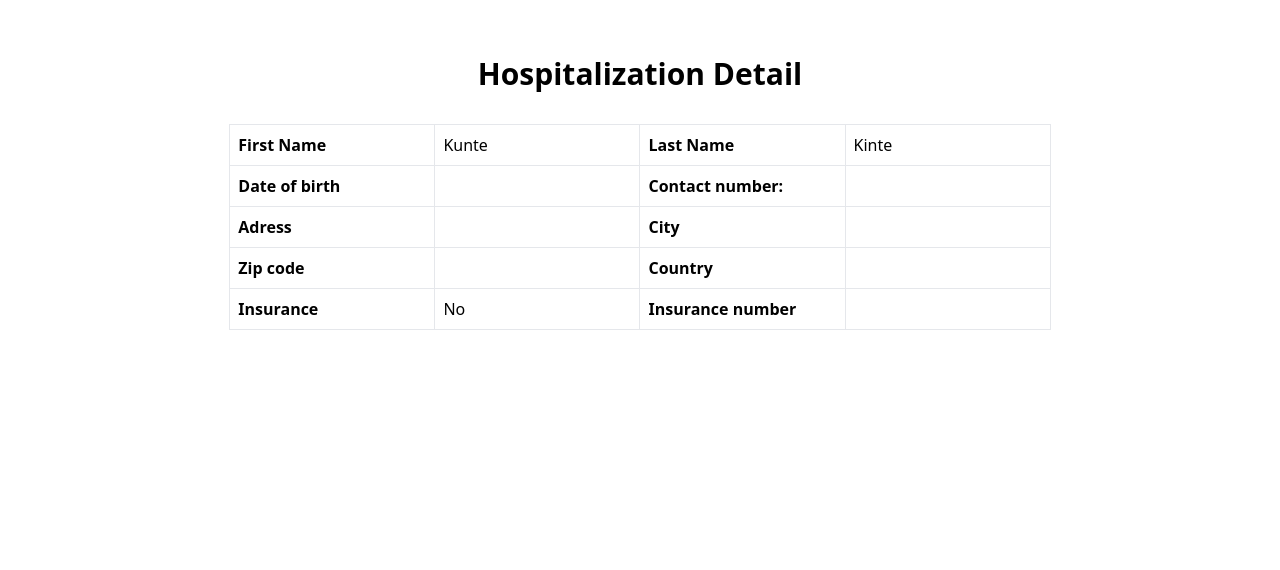
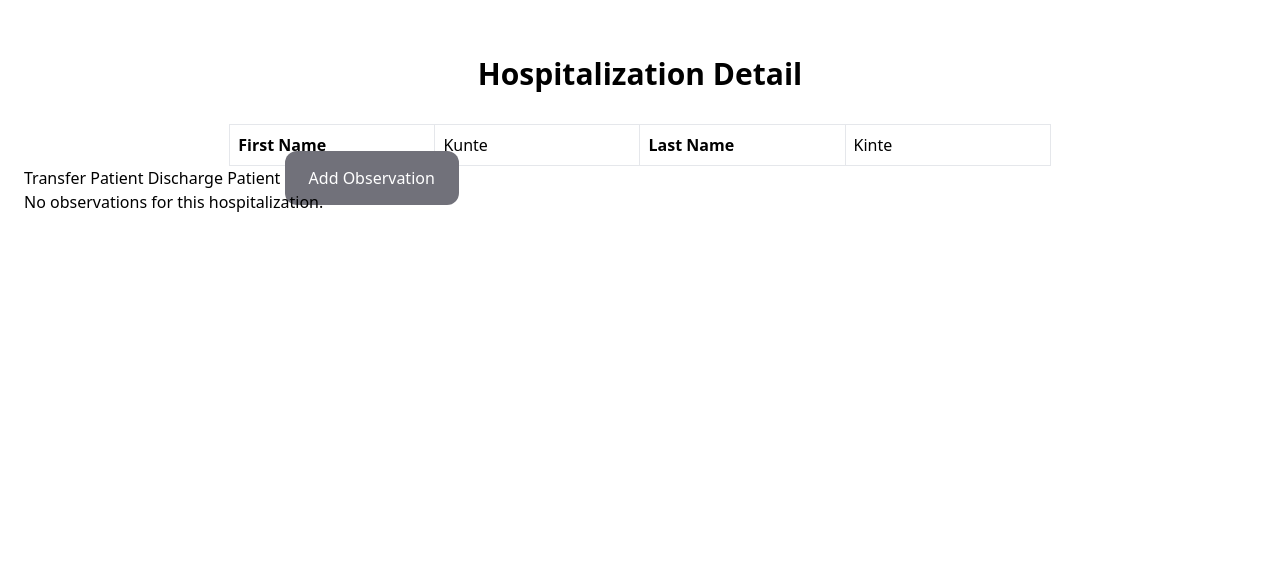
Before and after one commit to MrCzaro/Czaro_CRM, a Django app: page /department/fdb719d8-fcf5-4eb6-a79b-0c5d1c78bb74/hospitalization/ in a window 1280 px wide. Shown: the part 76-646 px from the top of the page. Run offline with Django 5.2, Linux system fonts and the light colour scheme; a user stored in the database is signed in; data comes from the database, SQL or seed files in the repository; both versions use the stored data as it was after the commit; some libraries are stand-ins or nearby versions.

Commit message:
Update 8/2/24

```diff
--- a/department/admin.py
+++ b/department/admin.py
@@ -1,6 +1,7 @@
 from django.contrib import admin
 
-from .models import Department, Hospitalization
+from .models import Department, Hospitalization, Observation
 
 admin.site.register(Department)
 admin.site.register(Hospitalization)
+admin.site.register(Observation)
--- a/department/urls.py
+++ b/department/urls.py
@@ -9,8 +9,8 @@ urlpatterns = [
     path("<uuid:department_id>/", views.department_detail, name="department_detail"),
     path('<uuid:patient_id>/admit-patient/', views.admit_patient, name='admit_patient'),
     path("<uuid:hospitalization_id>/hospitalization/", views.hospitalization_detail, name="hospitalization"),
-    # path("<uuid:patient_id>/<uuid:department_id>/transfer/", views.transfer_patient, name="transfer"),
-    # path("<uuid:patient_id>/<uuid:department_id>/discharge/", views.discharge_patient, name="discharge"),
-    path("<uuid:patient_id>/<uuid:department_id>/patient-observation-add/", views.add_patient_observation, name="observation_create"),
-    path("<uuid:patient_id>/<uuid:department_id>/patient-observation-edit/<uuid:observation_id>/", views.edit_patient_observation, name="observation_update"),
+    path("<uuid:patient_id>/<uuid:hospitalization_id>/transfer/", views.transfer_patient, name="transfer"),
+    path("<uuid:hospitalization_id>/discharge/", views.discharge_patient, name="discharge"),
+    path("<uuid:patient_id>/<uuid:hospitalization_id>/patient-observation-add/", views.add_patient_observation, name="observation_create"),
+    path("<uuid:patient_id>/<uuid:hospitalization_id>/patient-observation-edit/<uuid:observation_id>/", views.edit_patient_observation, name="observation_update"),
 ]
--- a/department/views.py
+++ b/department/views.py
@@ -5,16 +5,17 @@ from django.contrib.auth.decorators import login_required
 
 from django.utils import timezone
 from .models import Department, Hospitalization, Observation
-from .forms import DepartmentForm, ObservationForm, HospitalizationForm
+from .forms import DepartmentForm, ObservationForm, HospitalizationForm, TransferPatientForm, DischargeFrom
 from patient.models import Patient
 
 @login_required(login_url="/login/")
 def hospitalization_detail(request, hospitalization_id):
     hospitalization = get_object_or_404(Hospitalization, id=hospitalization_id)
-
+    observations = Observation.objects.filter(hospitalization=hospitalization)
     context = {
         "title" : "Hospitalization Detail",
-        "hospitalization" : hospitalization
+        "hospitalization" : hospitalization,
+        "observations" : observations
     }
 
     return render(request, "hospitalization_detail.html", context)
@@ -48,7 +49,53 @@ def admit_patient(request, patient_id):
 
     return render(request, 'admit_patient.html', context)
 
+@login_required(login_url="/login/")
+def transfer_patient(request, patient_id, hospitalization_id):
+    patient = get_object_or_404(Patient, id=patient_id)
+    hospitalization = get_object_or_404(Hospitalization, id=hospitalization_id, patient=patient)
 
+    if request.method == "POST":
+        form = TransferPatientForm(request.POST)
+        if form.is_valid():
+            new_department = form.cleaned_data['department']
+            hospitalization.department = new_department
+            hospitalization.save()
+            return redirect("department:department_detail", new_department.id)
+    else:
+        form = TransferPatientForm()
+
+    context = {
+        "form" : form,
+        "title" : "Transfer Patient",
+        "patient" : patient,
+        "hospitalization" : hospitalization,
+        "departments" : Department.objects.all()
+    }
+
+    return render(request, "transfer_patient.html", context)
+
+@login_required(login_url="/login/")
+def discharge_patient(request, hospitalization_id):
+    hospitalization = get_object_or_404(Hospitalization, id=hospitalization_id)
+
+    if request.method == "POST":
+        form = DischargeFrom(request.POST)
+        if form.is_valid():
+            dicharge_date = form.cleaned_data['dicharge_date']
+            hospitalization.dicharged_on = dicharge_date
+            hospitalization.is_discharged = True
+            hospitalization.save()
+            return redirect("department:department_detail", hospitalization.department.id)
+    else:
+        form = DischargeFrom()
+
+    context = {
+        "form" : form,
+        "title" : "Discharge Patient",
+        "hospitalization" : hospitalization
+    }
+
+    return render(request, "discharge_patient.html", context)
 
 @login_required(login_url="/login/")
 def department_detail(request, department_id):
@@ -113,7 +160,7 @@ def add_patient_observation(request, patient_id, hospitalization_id):
             observation.created_by = request.user
             observation.hospitalization = hospitalization
             observation.save()
-            return redirect("patient:page", patient_id=patient.id)
+            return redirect("department:hospitalization", hospitalization.id)
     else:
 
         form = ObservationForm()
@@ -141,7 +188,7 @@ def edit_patient_observation(request, patient_id, hospitalization_id, observatio
         form = ObservationForm(request.POST, instance=observation)
         if form.is_valid():
             form.save()
-            return redirect("patient:page", patient_id=patient.id)
+            return redirect("department:hospitalization", hospitalization.id)
     else:
         form = ObservationForm(instance=observation)
 
--- a/templates/hospitalization_detail.html
+++ b/templates/hospitalization_detail.html
@@ -17,38 +17,37 @@
                     <td class="border p-2">{{ hospitalization.patient.last_name }}</td>
                 </tr>
 
-                <tr>
-                    <td class="border p-2 font-bold">Date of birth</td>
-                    <td class="border p-2">{{ patient.date_of_birth|date:"d F Y" }}</td>
-                    <td class="border p-2 font-bold">Contact number: </td>
-                    <td class="border p-2">{{ patient.contact_number }}</td>
-                </tr>
-
-                <tr>
-                    <td class="border p-2 font-bold">Adress</td>
-                    <td class="border p-2">{{ patient.street }}</td>
-                    <td class="border p-2 font-bold">City</td>
-                    <td class="border p-2">{{ patient.city }}</td>
-                </tr>
-
-                <tr>
-                    <td class="border p-2 font-bold">Zip code</td>
-                    <td class="border p-2">{{ patient.zip_code }}</td>
-                    <td class="border p-2 font-bold">Country</td>
-                    <td class="border p-2">{{ patient.country }}</td>
-                </tr>
-
-                <tr>
-                    <td class="border p-2 font-bold">Insurance</td>
-                    <td class="border p-2">{{ patient.is_insured|yesno:"Yes,No"  }}</td>
-                    <td class="border p-2 font-bold">Insurance number</td>
-                    <td class="border p-2">{{ patient.insurance }}</td>
-                </tr>
 
             </tbody>
         </table>
 
     </div>
+    <a href="{% url 'department:transfer' hospitalization.patient.id hospitalization.id %}">Transfer Patient</a>
+    <a href="{% url 'department:discharge' hospitalization.id %}">Discharge Patient</a>
+
+
+    <a href="{% url 'department:observation_create'  hospitalization.patient.id hospitalization.id%}" class="py-4 px-6 bg-zinc-500 rounded-xl text-white">Add Observation</a>
+    {% if observations %}
+        <h2>Patient observations:</h2>
+        <ul>
+            {% for observation in observations %}
+            <div class="border p-4 rounded-md">
+                <p class="text-lg">{{ observation.observation }}</p>
+                <div class="flex justify-between text-sm text-gray-500 mt-2">
+                    {% if observation.created_by == user %}
+                    <a href="{% url 'department:observation_update' hospitalization.patient.id hospitalization.id observation.id %}" class="font-bold text-black">Edit</a>                    {% endif %}
+                    <p>Created by: {{ observation.created_by.first_name }} {{ observation.created_by.last_name }}</p>
+                    <p>Created at: {{ observation.created_at|date:"F j, Y H:i" }}</p>
+                    <p>Modified at: {{ observation.modified_at|date:"F j, Y H:i" }}</p>
+                </div>
+            </div>
+            {% endfor %}
+
+
+        </ul>
+    {% else %}
+        <p>No observations for this hospitalization.</p>
+    {% endif %}
 
 
 
```
Also changed, not shown: department/forms.py (+13 -0 lines), templates/discharge_patient.html (added, +22 -0 lines), templates/transfer_patient.html (added, +23 -0 lines), db.sqlite3.
